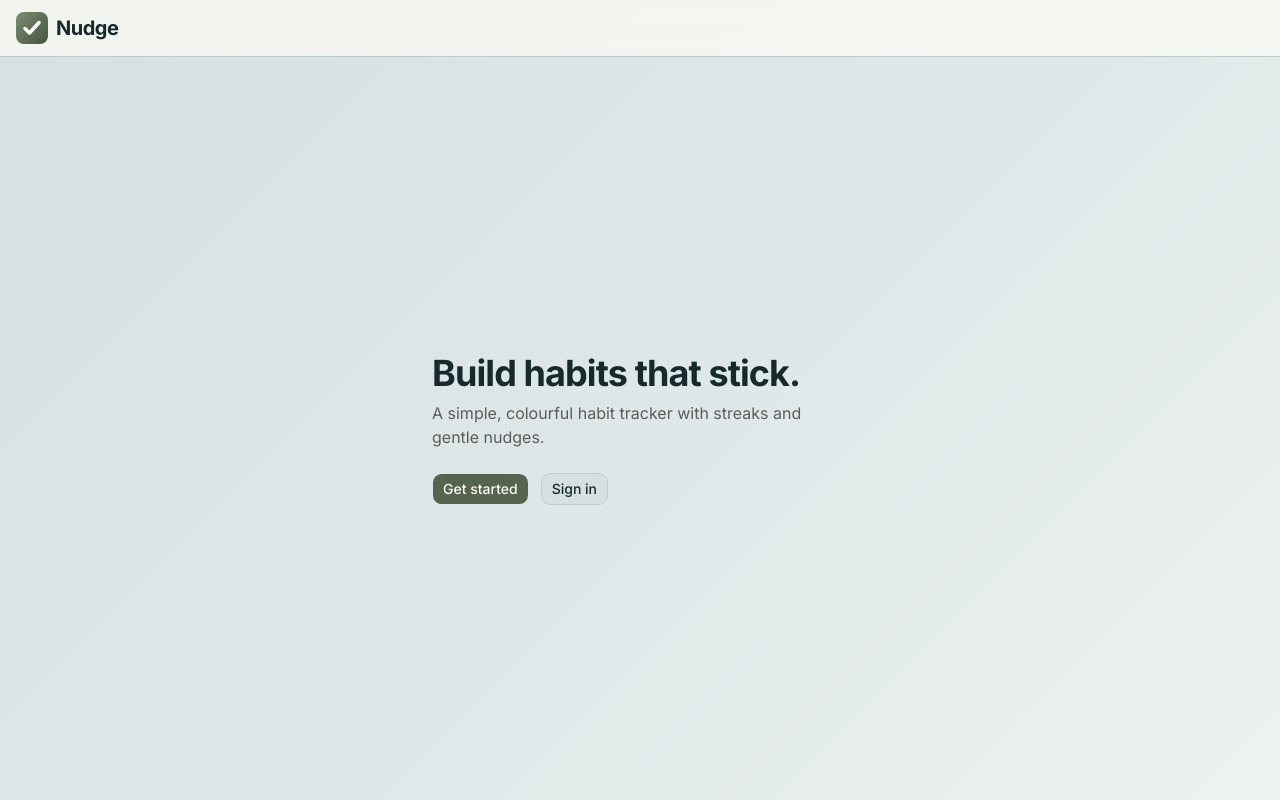
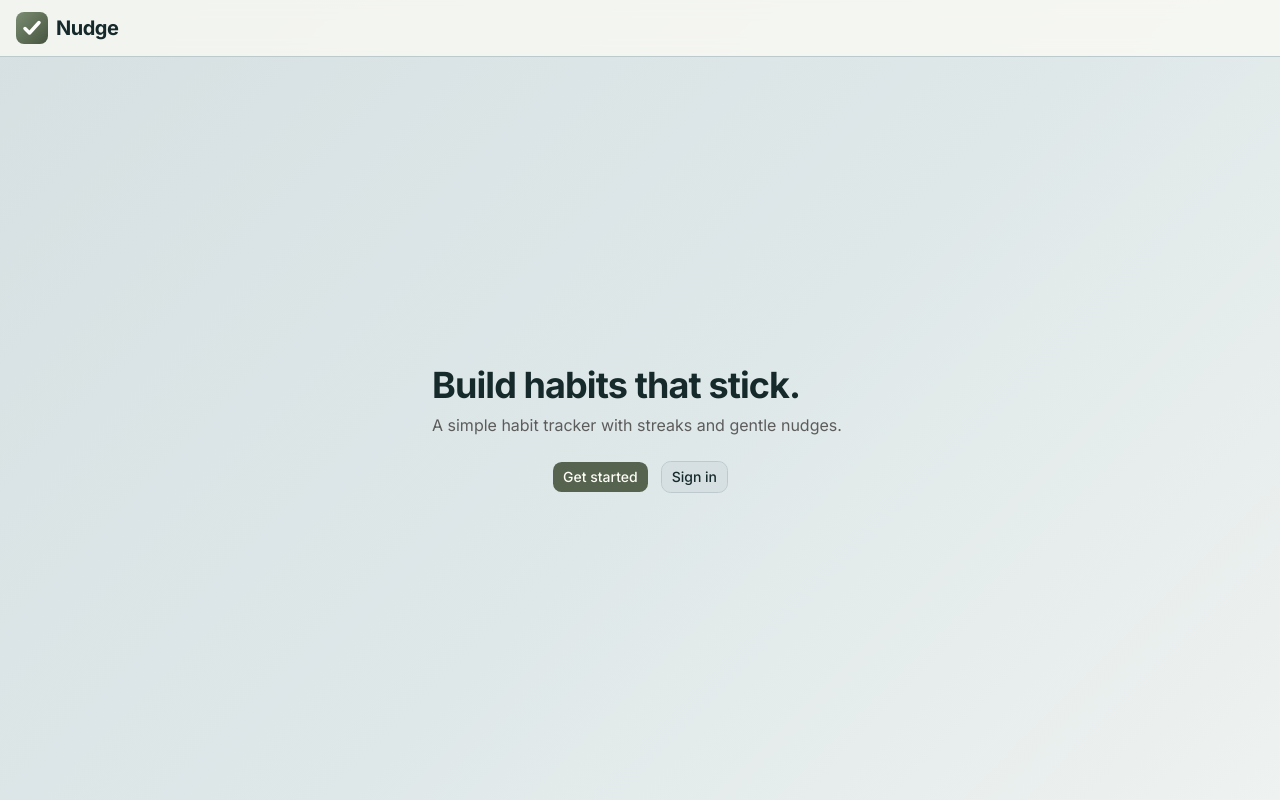
Before and after one commit to whosedreamisthis/nudge, a Next.js app: page / in a window 1280 px wide. Built offline with nearby package versions, Linux system fonts and the light colour scheme; no server answers.

Commit message:
fix: center landing buttons and drop "colourful" from the tagline

```diff
--- a/app/layout.tsx
+++ b/app/layout.tsx
@@ -13,7 +13,7 @@
 
 export const metadata: Metadata = {
   title: "Nudge",
-  description: "A simple, colourful habit tracker.",
+  description: "A simple habit tracker.",
 };
 
 // Clerk's forms read our theme variables, so they switch with the light/dark class
--- a/app/page.tsx
+++ b/app/page.tsx
@@ -12,10 +12,10 @@
       <div className="flex flex-col gap-2">
         <h1 className="text-4xl font-bold tracking-tight">Build habits that stick.</h1>
         <p className="text-muted-foreground">
-          A simple, colourful habit tracker with streaks and gentle nudges.
+          A simple habit tracker with streaks and gentle nudges.
         </p>
       </div>
-      <div className="flex gap-3">
+      <div className="flex flex-wrap justify-center gap-3">
         <Button nativeButton={false} render={<Link href="/register" />}>
           Get started
         </Button>
```
